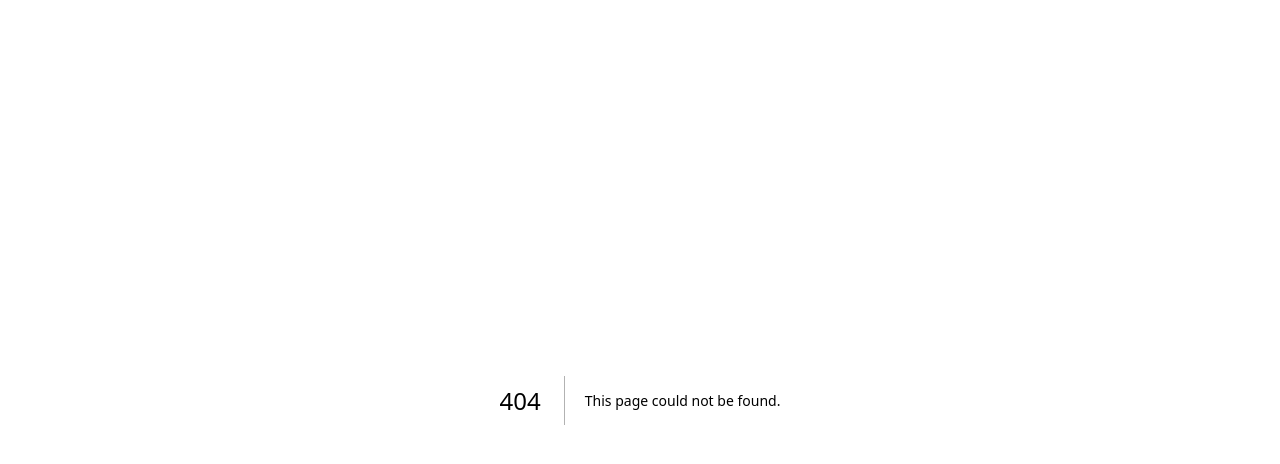
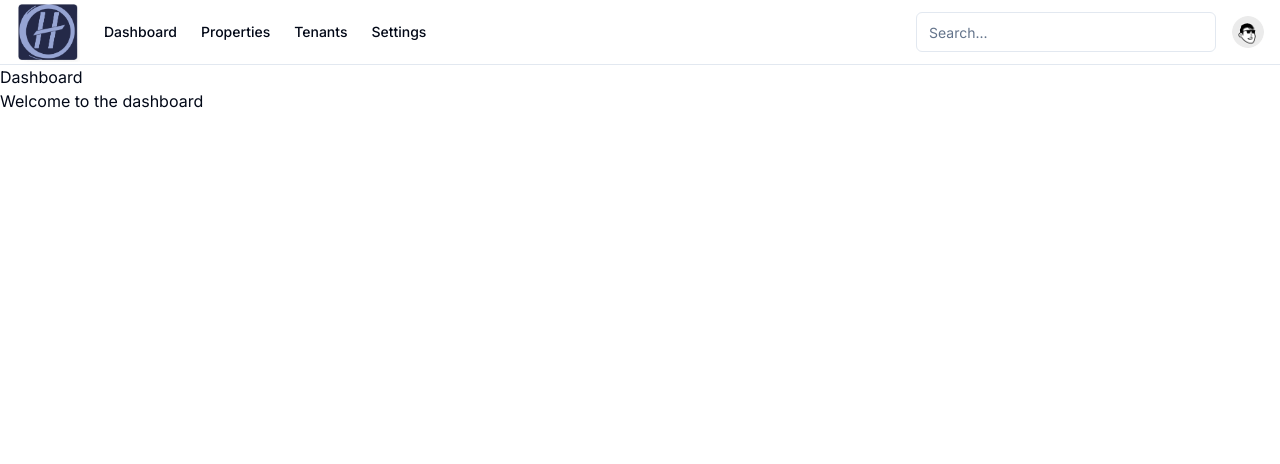
Before and after one commit to klaus-gudy/PayMate-UI, a Next.js app: page /dashboard in a window 1280 px wide. Before the commit this address had no page. Shown: the top 464 px of the page. Built offline with nearby package versions, Linux system fonts and the light colour scheme.

Commit message:
🚧Chore: designed the dashboard begining with the header

```diff
--- /dev/null
+++ b/app/dashboard/page.tsx
@@ -0,0 +1,10 @@
+import Header from "@/components/common/header";
+export default function Dashboard() {
+  return (
+    <div>
+        <Header />
+      <h1>Dashboard</h1>
+      <p>Welcome to the dashboard</p>
+    </div>
+  );
+}
--- /dev/null
+++ b/components/common/header.tsx
@@ -0,0 +1,34 @@
+import Link from "next/link";
+import Image from "next/image";
+import { cn } from "@/lib/utils";
+import { Input } from "@/components/ui/input";
+import UserProfile from "./user-profile";
+import hatifyLogo from "@/public/hatifyLogo2.png";
+
+export default function Header() {
+  return (
+    <div className="hidden flex-col md:flex">
+        <div className="border-b">
+            <div className="flex h-16 items-center px-4">
+                <div>
+                    <Image src={hatifyLogo} alt="Hatify Logo" width={64} height={64} />
+                </div>
+            <nav className={cn("flex items-center space-x-4 lg:space-x-6 mx-6")}>
+                <Link href='/dashboard' className="text-sm font-medium transition-colors hover:text-primary">Dashboard</Link>
+                <Link href='/property' className="text-sm font-medium transition-colors hover:text-primary">Properties</Link>
+                <Link href='/tenants' className="text-sm font-medium transition-colors hover:text-primary">Tenants</Link>
+                <Link href='/settings' className="text-sm font-medium transition-colors hover:text-primary">Settings</Link>
+            </nav>
+            <div className="ml-auto flex items-center space-x-4">
+                <Input
+                    type="search"
+                    placeholder="Search..."
+                    className="md:w-[100px] lg:w-[300px]"
+                />
+                <UserProfile />
+            </div>
+            </div>
+        </div>
+    </div>
+  );
+}
--- /dev/null
+++ b/components/common/user-profile.tsx
@@ -0,0 +1,36 @@
+import { DropdownMenu, DropdownMenuContent,  DropdownMenuItem, DropdownMenuLabel, DropdownMenuSeparator, DropdownMenuTrigger, DropdownMenuGroup} from "@/components/ui/dropdown-menu"
+import { Avatar, AvatarFallback, AvatarImage } from "@/components/ui/avatar"
+import { Button } from "@/components/ui/button"
+
+export default function UserProfile() {
+    return (
+      <DropdownMenu>
+        <DropdownMenuTrigger asChild>
+          <Button variant="ghost" className="relative h-8 w-8 rounded-full">
+            <Avatar className="h-8 w-8">
+              <AvatarImage src="/avatar.png" alt="profile pic" />
+              <AvatarFallback>DP</AvatarFallback>
+            </Avatar>
+          </Button>
+        </DropdownMenuTrigger>
+        <DropdownMenuContent className="w-56" align="end" forceMount>
+          <DropdownMenuLabel className="font-normal">
+            <div className="flex flex-col space-y-1">
+              <p className="text-sm font-medium leading-none">Profile details</p>
+              <p className="text-xs leading-none text-muted-foreground">
+                mail@gmail.com
+              </p>
+            </div>
+          </DropdownMenuLabel>
+          <DropdownMenuSeparator />
+          <DropdownMenuGroup>
+            <DropdownMenuItem>Profile</DropdownMenuItem>
+            <DropdownMenuItem>Billing</DropdownMenuItem>
+            <DropdownMenuItem>Settings</DropdownMenuItem>
+          </DropdownMenuGroup>
+          <DropdownMenuSeparator />
+          <DropdownMenuItem>Log Out</DropdownMenuItem>
+        </DropdownMenuContent>
+      </DropdownMenu>
+    );
+}
```
